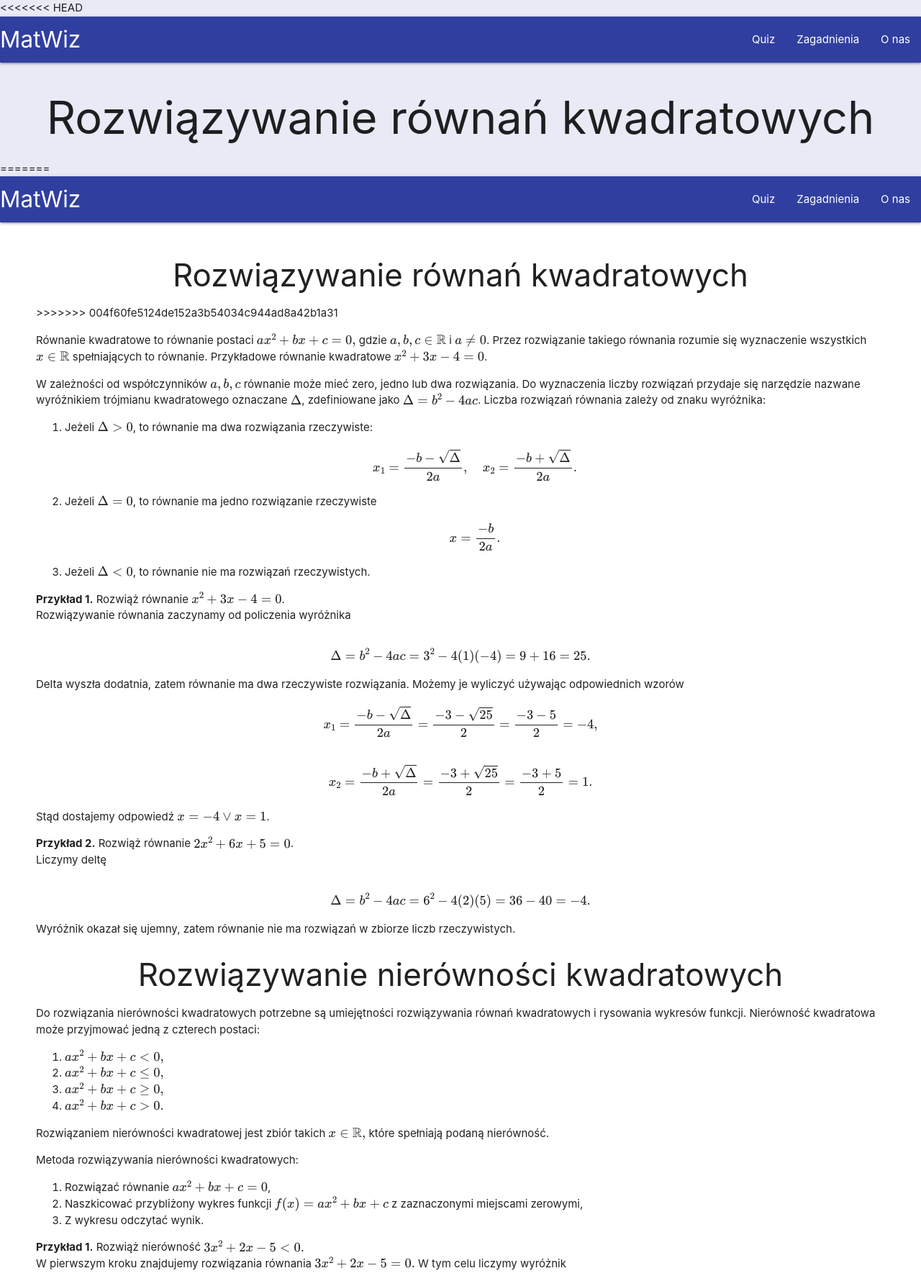
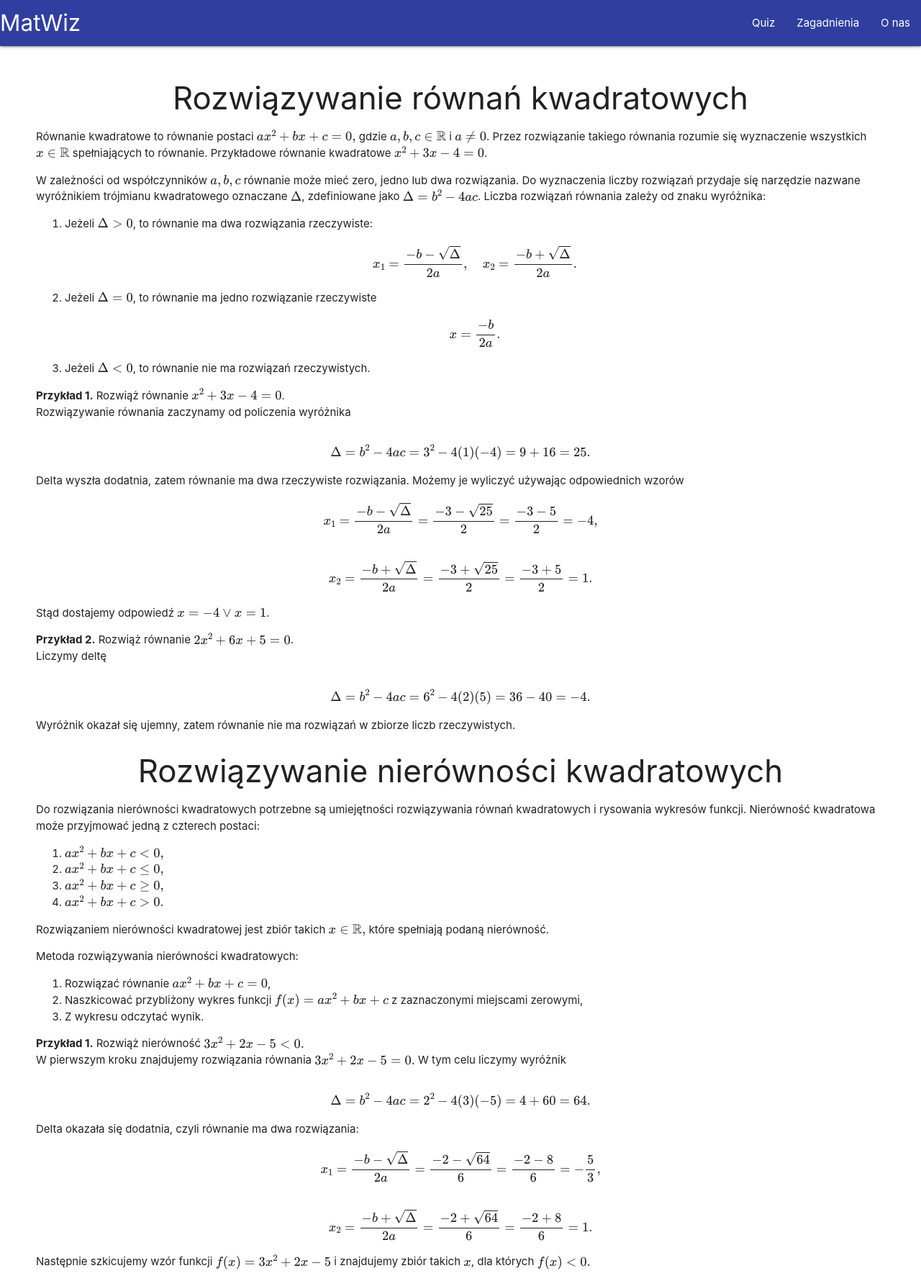
Before and after one commit to pawelduraj/wizualizacje-matematyki, a Flask app: page /quadratics in a window 1280 px wide. Shown: the top 1780 px of the page at 72% size. Run offline with Flask 2, Linux system fonts and the light colour scheme.

Commit message:
one more merge conflict

```diff
--- a/templates/quadratics.html
+++ b/templates/quadratics.html
@@ -19,28 +19,6 @@
 </head>
 
 <body>
-<<<<<<< HEAD
-    <div class="navbar-fixed">
-        <nav class="indigo darken-2">
-            <div class="nav-wrapper container">
-                <a href="" class="brand-logo">MatWiz</a>
-                <a href="#" data-target="mobile-demo" class="sidenav-trigger"><i class="material-icons">menu</i></a>
-                <ul id="nav-mobile" class="right hide-on-med-and-down">
-                    <li><a href="/">Quiz</a></li>
-                    <li><a href="/problem">Zagadnienia</a></li>
-                    <li><a href="/about">O nas</a></li>
-                </ul>
-            </div>
-        </nav>
-    </div>
-    <ul class="sidenav" id="mobile-demo">
-        <li><a href="/">Quiz</a></li>
-        <li><a href="/problem">Zagadnienia</a></li>
-        <li><a href="/about">O nas</a></li>
-    </ul>
-    <div class="maintext">
-    <h1 class="center">Rozwiązywanie równań kwadratowych</h1>
-=======
 <div class="navbar-fixed">
     <nav class="indigo darken-2">
         <div class="nav-wrapper container">
@@ -62,7 +40,6 @@
 
 <div id="content" class="container z-depth-2">
     <h3 class="center">Rozwiązywanie równań kwadratowych</h3>
->>>>>>> 004f60fe5124de152a3b54034c944ad8a42b1a31
     <p>Równanie kwadratowe to równanie postaci \(ax^2 + bx + c = 0,\) gdzie \(a, b, c \in \mathbb{R}\) i \(a \ne 0\).
         Przez rozwiązanie takiego równania rozumie się wyznaczenie wszystkich \(x \in \mathbb{R}\) spełniających to
         równanie.
```
